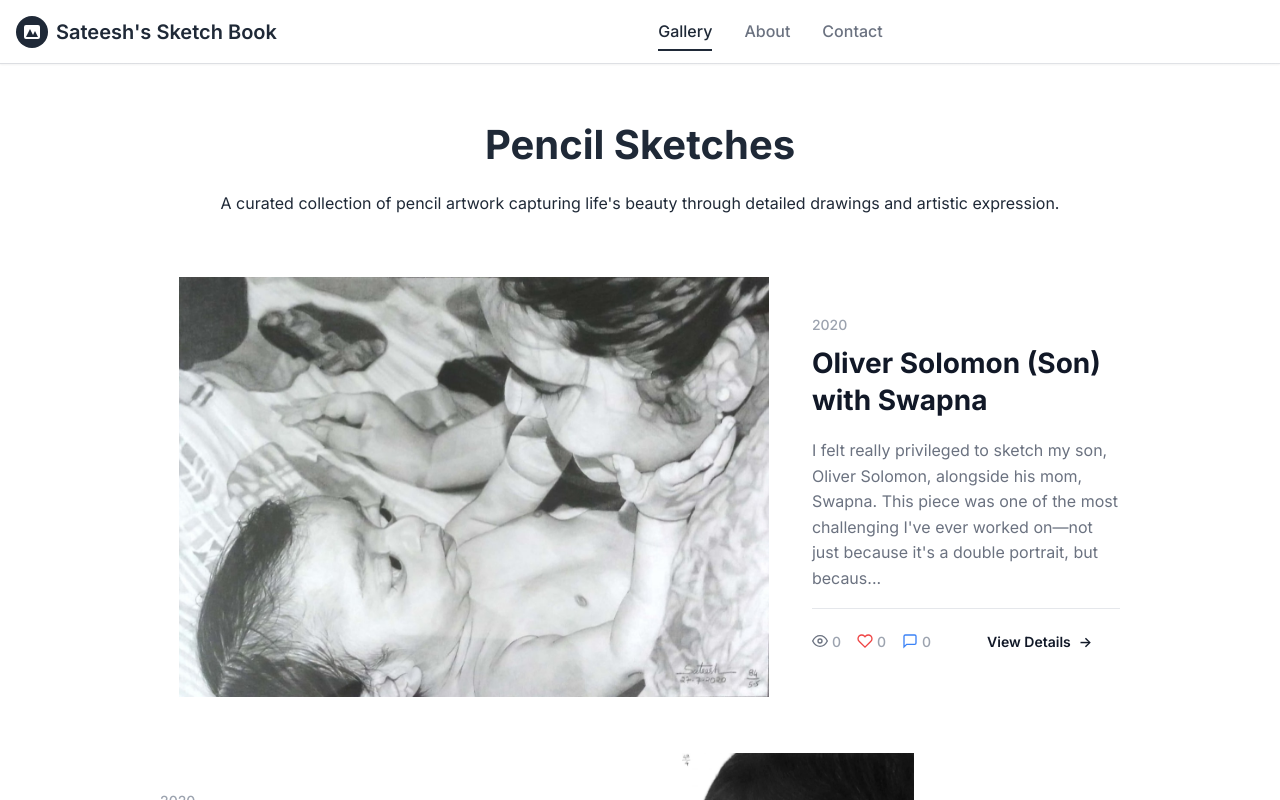
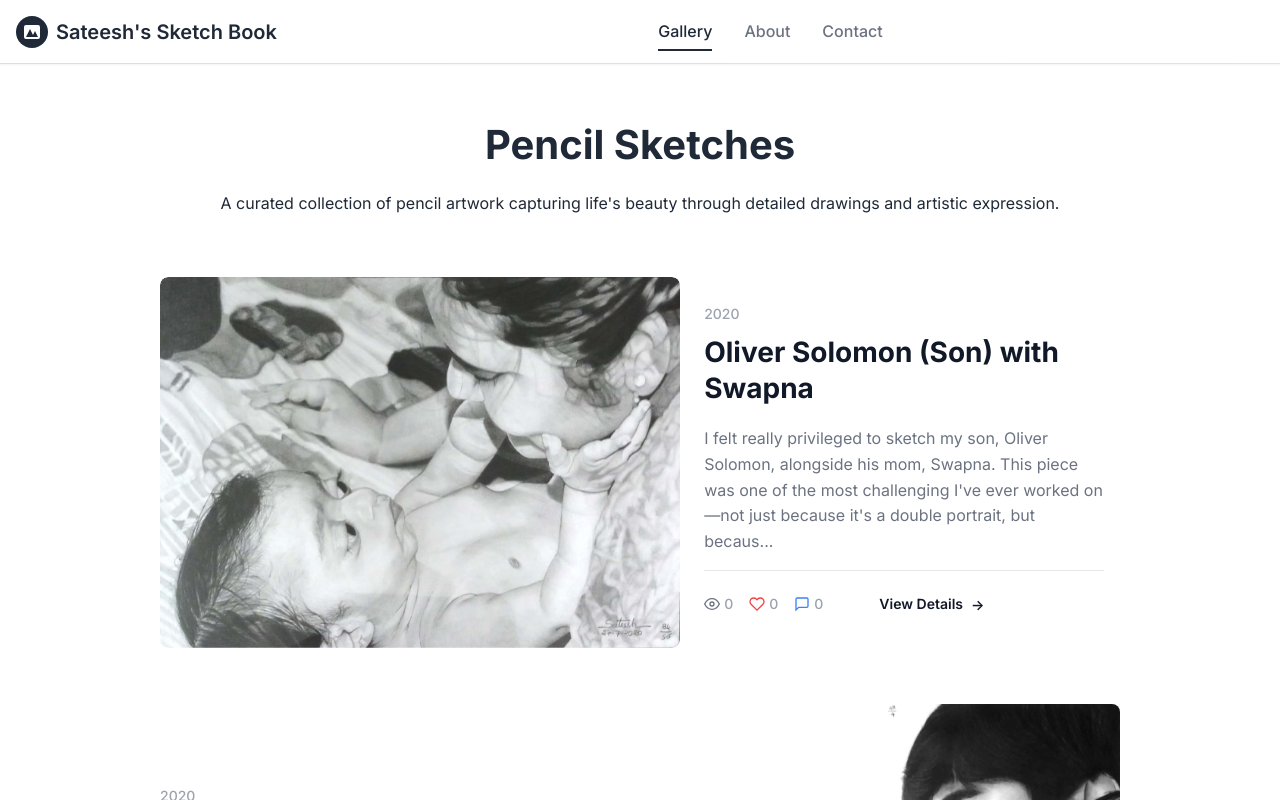
Before and after one commit to sat33shgit/SketchesWebsite, a React (Vite) app: page / in a window 1280 px wide. Built offline with nearby package versions, Linux system fonts and the light colour scheme; no server answers.

Commit message:
fix: add 8px rounded corners to gallery images and reduce image sizes to 1/4

```diff
--- a/src/elegant-gallery.css
+++ b/src/elegant-gallery.css
@@ -74,8 +74,14 @@
   border-radius: 8px !important;
   -webkit-border-radius: 8px !important;
   -moz-border-radius: 8px !important;
+  clip-path: inset(0 round 8px) !important;
+  -webkit-clip-path: inset(0 round 8px) !important;
   display: block;
   width: 100%;
+  object-fit: contain !important;
+  overflow: hidden !important;
+  /* Force the image container to be a block that can clip */
+  isolation: isolate;
 }
 
 /* Background image approach for guaranteed border-radius */
@@ -92,14 +98,14 @@
 
 /* Portrait background images */
 .bg-image-link.portrait {
-  height: 480px;
+  height: 120px;
   background-size: contain !important;
   background-color: #ffffff;
 }
 
 /* Landscape background images */
 .bg-image-link.landscape {
-  height: 360px;
+  height: 90px;
   background-size: contain !important;
   background-color: #ffffff;
 }
@@ -134,7 +140,7 @@
 
 /* Portrait images - direct styling */
 .direct-card-image.portrait {
-  height: 480px;
+  height: 120px;
   max-width: 100%;
   object-fit: contain;
   background: #ffffff;
@@ -143,7 +149,7 @@
 
 /* Landscape images - direct styling */
 .direct-card-image.landscape {
-  height: 360px;
+  height: 90px;
   max-width: 100%;
   object-fit: contain;
   background: #ffffff;
--- a/src/index.css
+++ b/src/index.css
@@ -2333,11 +2333,20 @@
 }
 
 /* Keep img defaults minimal so our wrapper controls rounding. Remove global radius to avoid unwanted background showing behind the wrapper. */
-img {
+/* Gallery images have their own border-radius rules */
+img:not(.direct-gallery-image):not(.card-image) {
   max-width: 100%;
   height: auto;
   border-radius: 0; /* don't force a radius here; wrapper handles clipping */
   background: transparent;
+}
+
+/* Gallery images should have 8px border radius */
+.direct-gallery-image,
+.card-image,
+.elegant-gallery img,
+.elegant-card img {
+  border-radius: 8px !important;
 }
 
 /* Animations */
@@ -2721,13 +2730,22 @@
 }
 
 /* Keep img defaults minimal so our wrapper controls rounding. Remove global radius to avoid unwanted background showing behind the wrapper. */
-img {
+/* Gallery images have their own border-radius rules */
+img:not(.direct-gallery-image):not(.card-image) {
   max-width: 100%;
   height: auto;
   border-radius: 0; /* don't force a radius here; wrapper handles clipping */
   background: transparent;
 }
 
+/* Gallery images should have 8px border radius */
+.direct-gallery-image,
+.card-image,
+.elegant-gallery img,
+.elegant-card img {
+  border-radius: 8px !important;
+}
+
 /* Rich text content */
 .rich-text-content p {
   margin-bottom: 1rem;
--- a/src/pages/Gallery.jsx
+++ b/src/pages/Gallery.jsx
@@ -87,11 +87,12 @@
             const isEven = index % 2 === 0
             return (
               <div key={sketch.id} className={`elegant-card ${isEven ? 'image-left' : 'image-right'} ${sketch.orientation || 'portrait'}`}>
+                <div style={{ borderRadius: '8px', overflow: 'hidden', display: 'flex', alignItems: 'center', justifyContent: 'center', backgroundColor: '#ffffff' }}>
                   <img
                     src={getAssetPath(sketch.imagePath)}
                     alt={sketch.title}
                     className={`direct-gallery-image ${sketch.orientation || 'portrait'}`}
-                  style={{ backgroundColor: '#ffffff', cursor: 'pointer', height: sketch.orientation === 'landscape' ? '400px' : '480px', maxWidth: '100%', objectFit: 'contain' }}
+                    style={{ backgroundColor: '#ffffff', cursor: 'pointer', height: sketch.orientation === 'landscape' ? '100px' : '120px', maxWidth: '100%', objectFit: 'contain', display: 'block' }}
                     onClick={() => (window.location.href = `/sketch/${sketch.id}`)}
                     draggable={false}
                     onDragStart={(e) => e.preventDefault()}
@@ -100,6 +101,7 @@
                     onMouseDown={(e) => { if (e.button === 1) e.preventDefault() }}
                     onError={() => { /* hide broken image */ }}
                   />
+                </div>
 
                 <div className="card-content">
                   <div className="card-year">{new Date(sketch.completedDate).getFullYear()}</div>
```
Lines whose indentation alone changed are shown as unchanged.
